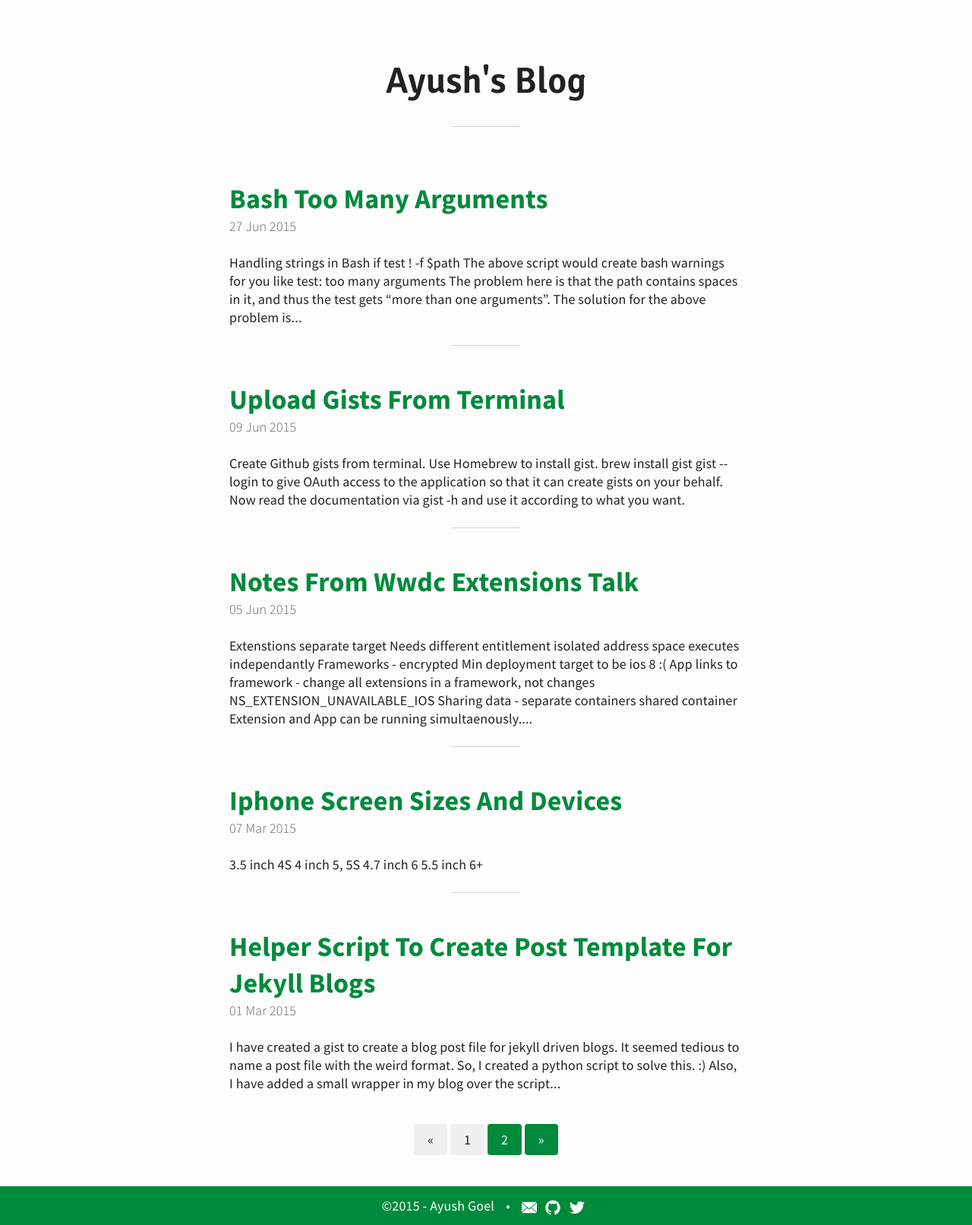
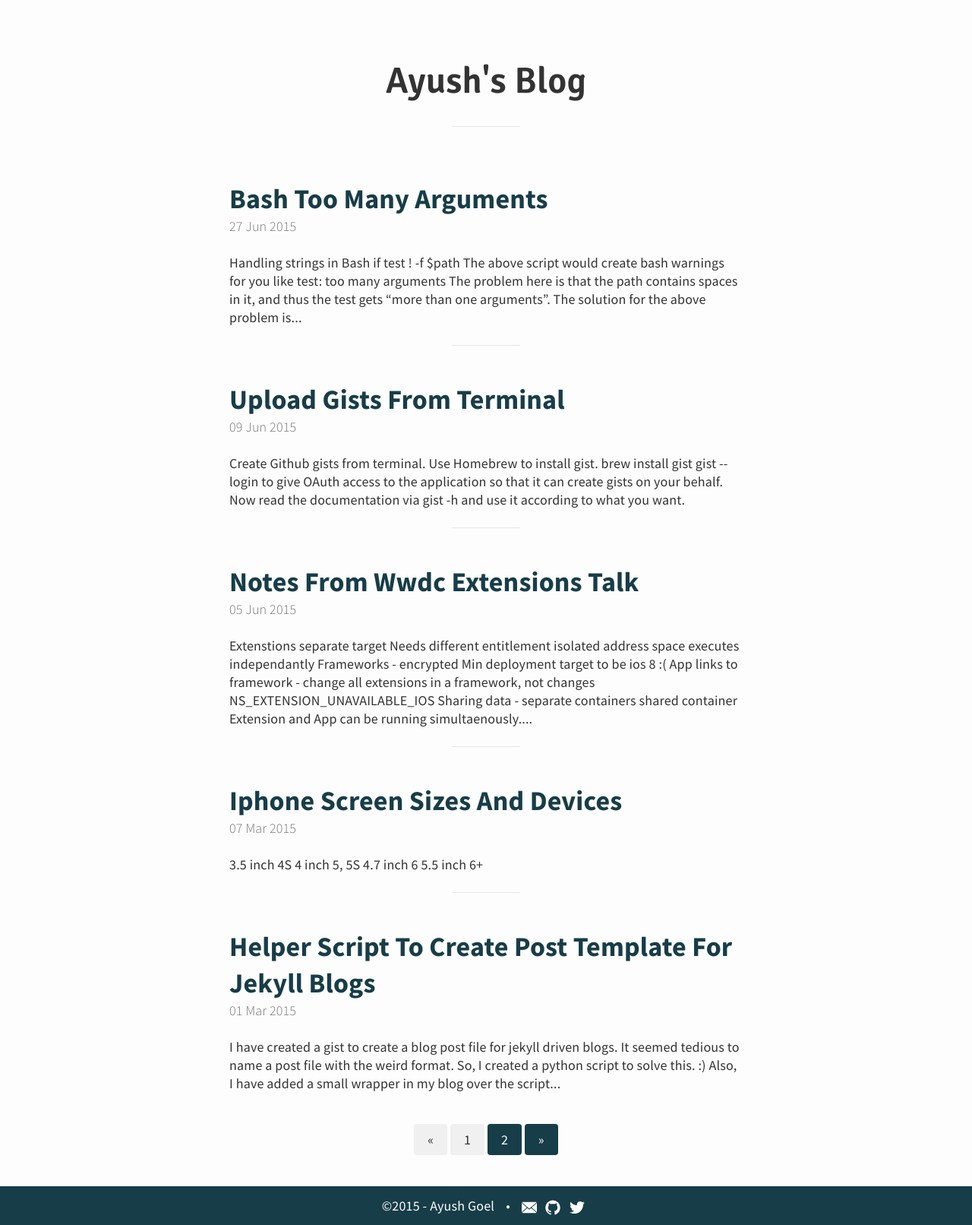
Before and after one commit to ayushgoel/ayushgoel.github.io, a Jekyll site: the page built from index.html, in a window 1280 px wide. Shown: the whole page at 76% size. Built offline with Jekyll 4.4.1, drawn with Linux system fonts in a browser that asks for light colours; the list of posts is cut into pages by our own code.

Commit message:
Update main color and text color

```diff
--- a/_sass/base.scss
+++ b/_sass/base.scss
@@ -17,10 +17,9 @@ html, body, h1, h2, h3, h4, h5, h6, p, ul, ol, li, img {
 }
 
 /*- Base color -*/
-
-$main-color: #008A3C;
+$main-color: #173D48;
 $background-color: #FDFDFD;
-$text-color: #222222;
+$text-color: #333333;
 
 /*- Base settings -*/
 
```
